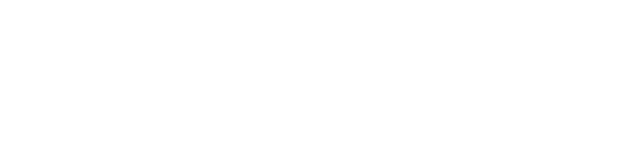
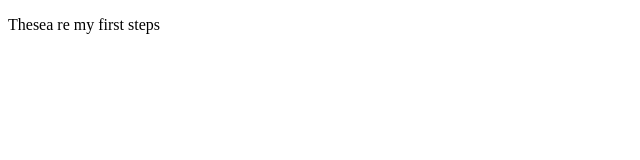
Before and after one commit to C-T-Maguire/randomCharGen, a plain HTML site: page index.html in a window 1280 px wide. Shown: the whole page, without its empty margins (0-640 px from the left). Drawn offline with Linux system fonts and the light colour scheme.

Commit message:
First p in index.html

```diff
--- a/index.html
+++ b/index.html
@@ -7,6 +7,6 @@
     <title>Random Character Generator</title>
 </head>
 <body>
-
+    <p>Thesea re my first steps</p>
 </body>
 </html>
```
